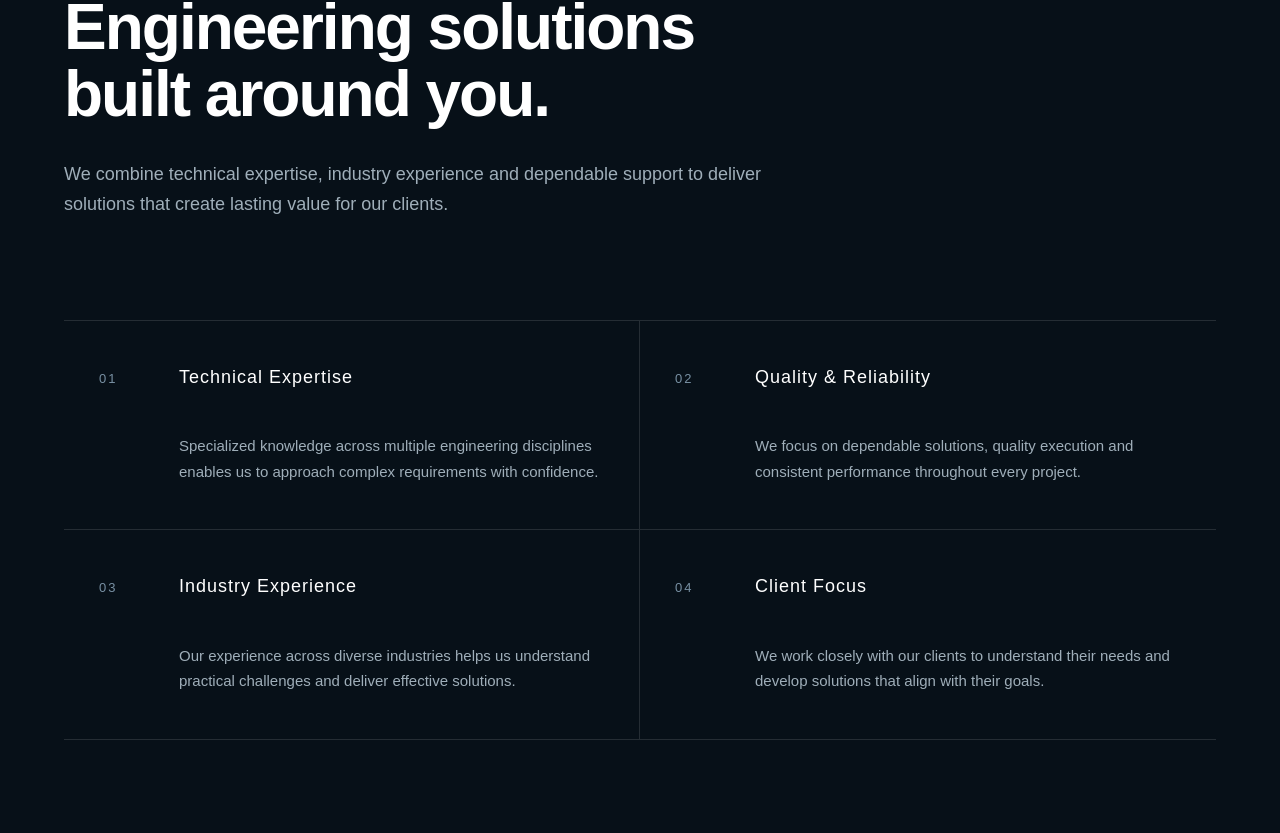
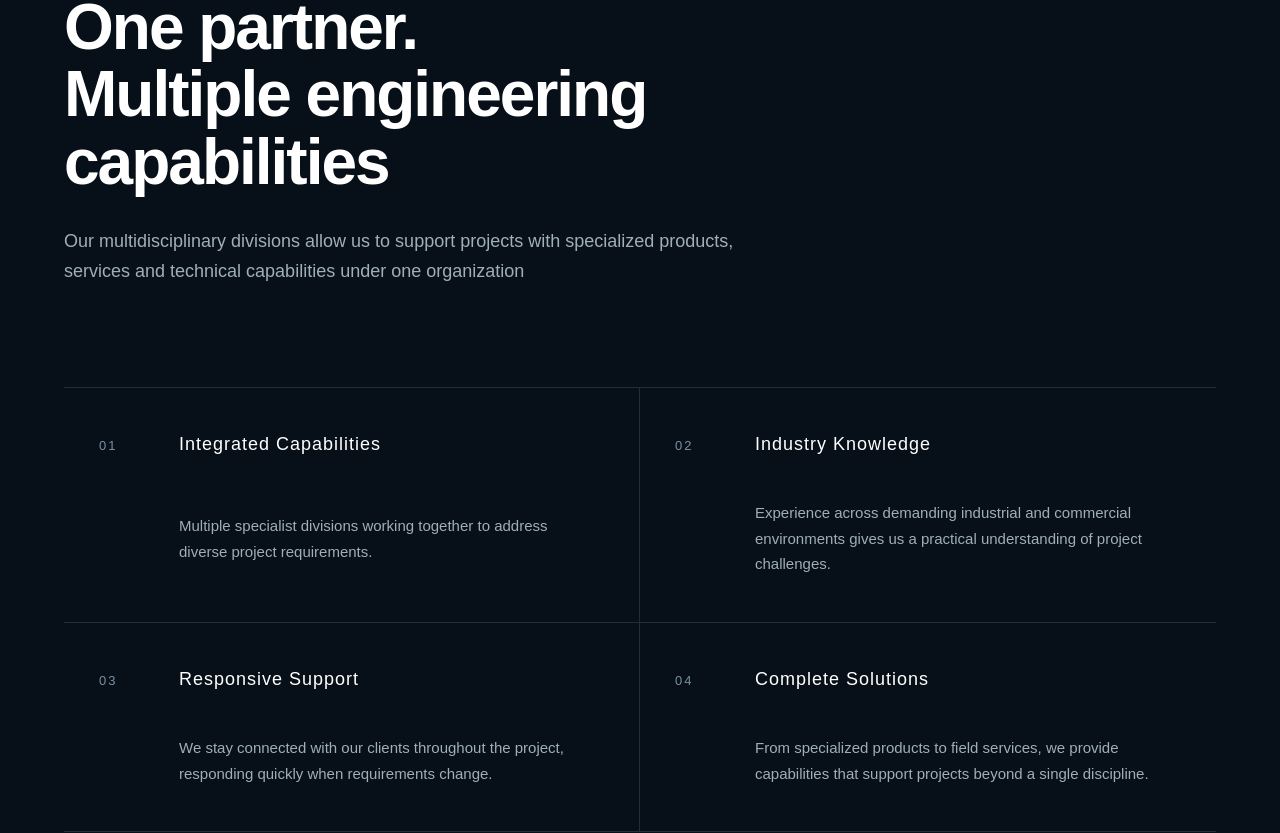
Before and after one commit to Rohitraja-k/Lne-Technology, a React (Vite) app: page /divisions in a window 1280 px wide. Shown: the part 2278-3111 px from the top of the page. Built offline with nearby package versions, Linux system fonts and the light colour scheme.

Commit message:
Updated the contents-no repeatation

```diff
--- a/src/components/AboutValues.jsx
+++ b/src/components/AboutValues.jsx
@@ -28,9 +28,9 @@ function AboutValues() {
           <p className="section-label">WHAT DRIVES US</p>
 
           <h2>
-            Built on expertise.
+            Experience that matters.
             <br />
-            Driven by reliability.
+            Standards that last.
           </h2>
         </div>
 
--- a/src/components/IntroSection.jsx
+++ b/src/components/IntroSection.jsx
@@ -1,6 +1,6 @@
 import { Link } from "react-router-dom";
 import "../styles/intro.css";
-import aboutHeroImg from "../assets/bg/home-about.png";
+import aboutHeroImg from "../assets/bg/oiil.png";
 
 function IntroSection(){
   return(
--- a/src/components/WhyLNE.jsx
+++ b/src/components/WhyLNE.jsx
@@ -6,12 +6,12 @@ function WhyLNE() {
       <div className="why-container">
 
         <div className="why-header">
-          <p className="section-label">WHY LNE TECHNOLOGIES</p>
+          <p className="section-label">WHY LNE TECHNOLOGY</p>
 
           <h2>
-            Built on expertise,
+            Engineering capability.
             <br />
-            quality and reliability.
+            Built for real-world demands.
           </h2>
         </div>
 
@@ -21,10 +21,9 @@ function WhyLNE() {
             <span className="why-number">01</span>
 
             <div>
-              <h3>ENGINEERING EXPERTISE</h3>
+              <h3>Engineering Depth</h3>
               <p>
-                Technical knowledge and practical engineering
-                solutions designed for demanding environments.
+                Strong technical foundations backed by practical knowledge across complex engineering environments.
               </p>
             </div>
           </div>
@@ -33,10 +32,9 @@ function WhyLNE() {
             <span className="why-number">02</span>
 
             <div>
-              <h3>QUALITY & RELIABILITY</h3>
+              <h3>Proven Execution</h3>
               <p>
-                Consistent quality and dependable project
-                execution focused on long-term performance.
+                From planning to completion, we focus on disciplined execution, clear coordination and dependable results.
               </p>
             </div>
           </div>
@@ -45,10 +43,9 @@ function WhyLNE() {
             <span className="why-number">03</span>
 
             <div>
-              <h3>SAFETY FIRST</h3>
+              <h3>Safety By Desin</h3>
               <p>
-                A safety-focused approach integrated into
-                every stage of our engineering work.
+                Safety is integrated into the way we plan, execute and deliver every project.
               </p>
             </div>
           </div>
@@ -57,10 +54,9 @@ function WhyLNE() {
             <span className="why-number">04</span>
 
             <div>
-              <h3>CUSTOMER FOCUS</h3>
+              <h3>Built To Perfrom</h3>
               <p>
-                Solutions developed around client requirements,
-                project goals and operational needs.
+                Solutions developed with long-term operation, maintainability and performance in mind.
               </p>
             </div>
           </div>
--- a/src/pages/Careers.jsx
+++ b/src/pages/Careers.jsx
@@ -48,38 +48,38 @@ function Careers() {
       <section className="careers-why">
         <div className="careers-why-container">
           <p className="careers-why-label">WHY <b>LNE</b></p>
-          <h2 className="careers-why-heading">Build Your Career With Us</h2>
+          <h2 className="careers-why-heading">Build a career with purpose.</h2>
           <div className="careers-why-grid">
 
             <div className="careers-why-item">
 
               <p className="careers-why-number">01</p>
-              <h1 className="careers-why-title">Technical Expertise</h1>
-              <p className="careers-why-description">Work alongside experienced professionals and develop practical knowledge across engineering disciplines</p>
+              <h1 className="careers-why-title">Learn & Grow</h1>
+              <p className="careers-why-description">Develop your technical knowledge through hands-on experience, guidance and exposure to real engineering environments.</p>
 
             </div>
 
             <div className="careers-why-item">
 
               <p className="careers-why-number">02</p>
-              <h1 className="careers-why-title">Diverse Project</h1>
-              <p className="careers-why-description">Gain exposure to real-world projects serving different industries and technical requirements.</p>
+              <h1 className="careers-why-title">Make an Impact</h1>
+              <p className="careers-why-description">Take responsibility for meaningful work that contributes directly to projects and customers.</p>
 
             </div>
 
             <div className="careers-why-item">
 
               <p className="careers-why-number">03</p>
-              <h1 className="careers-why-title">Professional Growth</h1>
-              <p className="careers-why-description">Build your skills through hands-on experience, responsibility and continuous learning.</p>
+              <h1 className="careers-why-title">Work Across Disciplines</h1>
+              <p className="careers-why-description">Gain exposure to different engineering fields and understand how specialist teams work together.</p>
 
             </div>
 
             <div className="careers-why-item">
 
               <p className="careers-why-number">04</p>
-              <h1 className="careers-why-title">Safety & Excellance</h1>
-              <p className="careers-why-description">Be part of a team committed to safety, quality and reliable engineering practices.</p>
+              <h1 className="careers-why-title">Grow with LNE</h1>
+              <p className="careers-why-description">Build your career within a company that values initiative, responsibility and continuous improvement.</p>
 
             </div>
 
--- a/src/pages/Divisions.jsx
+++ b/src/pages/Divisions.jsx
@@ -189,15 +189,12 @@ window.scrollTo({
             </p>
 
             <h2>
-              Engineering solutions
-              <br />
-              built around you.
+              One partner.<br />
+              Multiple engineering capabilities
             </h2>
 
             <p>
-              We combine technical expertise, industry experience
-              and dependable support to deliver solutions that create
-              lasting value for our clients.
+              Our multidisciplinary divisions allow us to support projects with specialized products, services and technical capabilities under one organization
             </p>
 
           </div>
@@ -214,13 +211,11 @@ window.scrollTo({
               </span>
 
               <h3>
-                Technical Expertise
+                Integrated Capabilities
               </h3>
 
               <p>
-                Specialized knowledge across multiple engineering
-                disciplines enables us to approach complex requirements
-                with confidence.
+                Multiple specialist divisions working together to address diverse project requirements.
               </p>
 
             </div>
@@ -233,12 +228,11 @@ window.scrollTo({
               </span>
 
               <h3>
-                Quality & Reliability
+                Industry Knowledge
               </h3>
 
               <p>
-                We focus on dependable solutions, quality execution
-                and consistent performance throughout every project.
+                Experience across demanding industrial and commercial environments gives us a practical understanding of project challenges.
               </p>
 
             </div>
@@ -251,13 +245,11 @@ window.scrollTo({
               </span>
 
               <h3>
-                Industry Experience
+                Responsive Support
               </h3>
 
               <p>
-                Our experience across diverse industries helps us
-                understand practical challenges and deliver effective
-                solutions.
+                We stay connected with our clients throughout the project, responding quickly when requirements change.
               </p>
 
             </div>
@@ -270,12 +262,11 @@ window.scrollTo({
               </span>
 
               <h3>
-                Client Focus
+                Complete Solutions
               </h3>
 
               <p>
-                We work closely with our clients to understand their
-                needs and develop solutions that align with their goals.
+                From specialized products to field services, we provide capabilities that support projects beyond a single discipline.
               </p>
 
             </div>
--- a/src/pages/Home.jsx
+++ b/src/pages/Home.jsx
@@ -23,14 +23,11 @@ const navigate = useNavigate();
           <p className="hero-label">LNE TECHNOLOGY</p>
 
           <h1>
-            Engineering Solutions
-            <br />
-            Built for What's Next.
+            “Solutions For a World in Motion,<br />Designed For What’s Next.”.
           </h1>
 
           <p className="hero-description">
-            Delivering reliable engineering and technical solutions
-            through expertise, quality and innovation.
+            Connecting businesses with the products, capabilities and support they need to move forward with confidence.
           </p>
 
           <div className="hero-buttons">
--- a/src/styles/about.css
+++ b/src/styles/about.css
@@ -120,7 +120,7 @@
 
 .about-values-grid {
   display: grid;
-  grid-template-columns: repeat(3, 1fr);
+  grid-template-columns: repeat(3, 2fr);
   gap: 25px;
 }
 
@@ -164,20 +164,30 @@
     url("../assets/bg/reliable-partnership.webp");
 
   background-size: cover;
-  background-position: center;}
+  background-position: center;
+}
+
+
 
 
 
 .about-value-card {
-  min-height: 320px;
-  padding: 35px;
+  min-height: 370px;
+  padding: 55px;
 
   border-radius:10px ;
 
 
   display: flex;
   flex-direction: column;
+  transition: transform 0.3s ease;
 }
+
+.about-value-card:hover{
+  transform: translateY(-20px);
+}
+
+
 
 .about-value-number {
   margin-bottom: auto;
--- a/src/styles/footer.css
+++ b/src/styles/footer.css
@@ -1,5 +1,5 @@
 .footer {
-  background: #071018;
+  background: #112638;
   color: #ffffff;
   padding: 110px 0 30px;
   border-top: 1px solid rgba(255, 255, 255, 0.08);
--- a/src/styles/intro.css
+++ b/src/styles/intro.css
@@ -74,6 +74,7 @@
   width: 100%;
   height: 600px;
   overflow: hidden;
+  border-radius: 10px;
 }
 
 .intro-image img {
```
Also changed, not shown: 1 other file (tests, documents, lock files or other folders).
